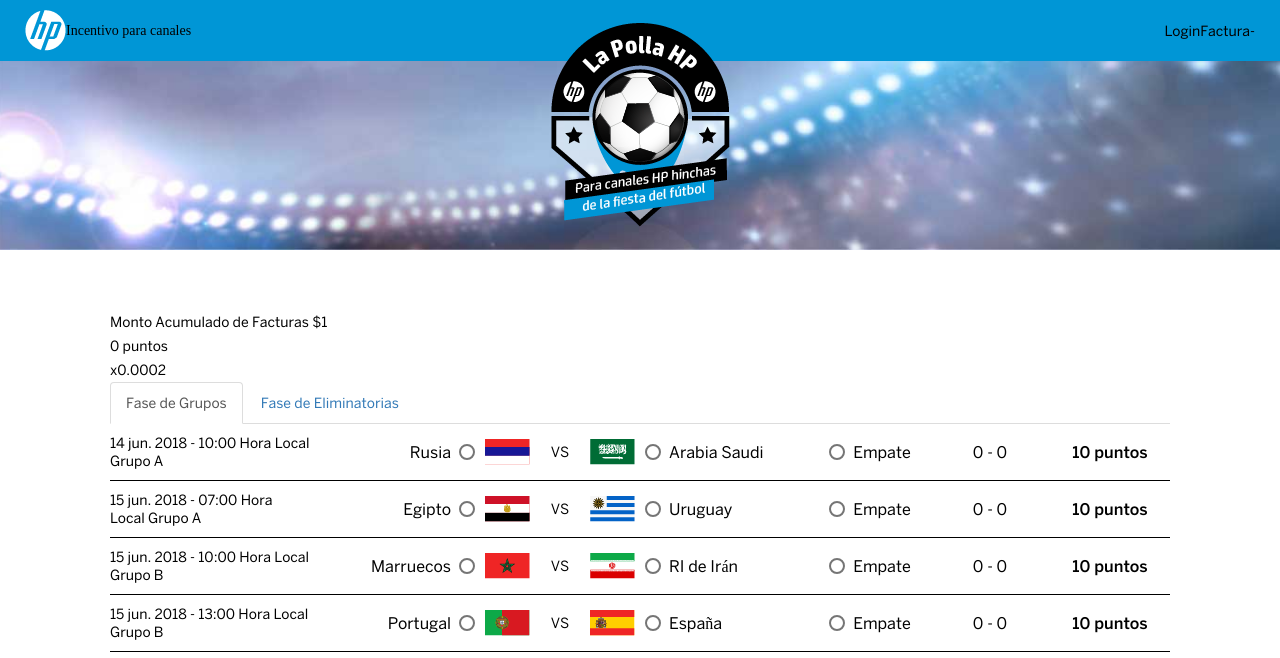
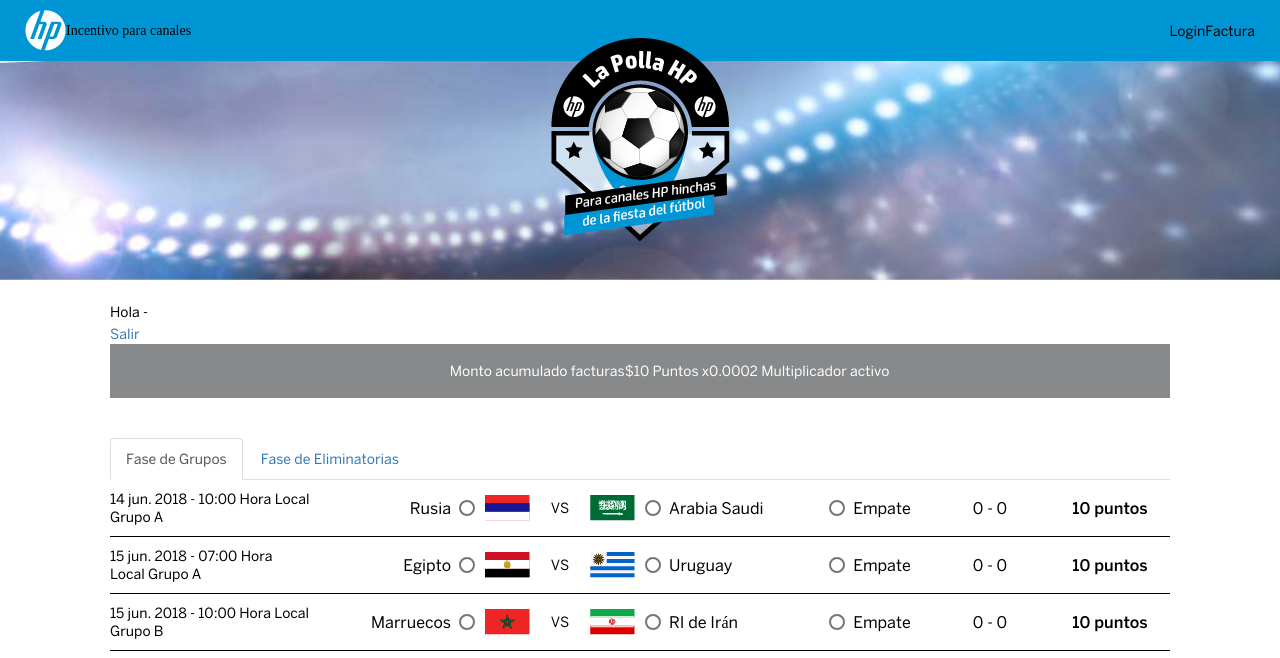
Before and after one commit to joseminaya15/LaPollaHP, a CodeIgniter app: page /LaPollaHP/ in a window 1280 px wide. Shown: the top 658 px of the page. Run offline with CodeIgniter, Linux system fonts and the light colour scheme; some libraries are stand-ins or nearby versions.

Commit message:
la polla cabecera

```diff
--- a/application/views/v_home.php
+++ b/application/views/v_home.php
@@ -35,25 +35,25 @@
                         <p>Login</p>
                         <p>Factura</p>
                     </div>
-                    <p><?php echo $nombre ?></p>
                 </div>
                 <div class="js-fondo">
                     <div class="js-logo"><img src="<?php echo RUTA_IMG?>logo/logo_polla.png"></div>
                 </div>
-                <div class="js-score">
-                    <div class="js-container">
+                <div class="js-container p-0">
+                    <div class="">
+                        <p>Hola <?php echo $nombre ?></p>
+                        <a href="">Salir</a>
+                    </div>
+                    <div class="js-score">
                         <div class="js-score__user">
-
+                            <p>Monto acumulado facturas<span>$<?php echo $cantidad ?></span></p>
                         </div>
                         <div class="js-score__monto">
-
+                            <p><span><?php echo $puntos ?></span> Puntos <span>x<?php echo $multi ?></span> Multiplicador activo</p>
                         </div>
                     </div>
                 </div>
                 <div class="js-container js-container--responsive">
-                    <p>Monto Acumulado de Facturas $<?php echo $cantidad ?></p>
-                    <p><?php echo $puntos ?> puntos</p>
-                    <p>x<?php echo $multi ?></p>
                     <ul class="nav nav-tabs" role="tablist">
                         <li role="presentation" class="active"><a href="#Fase1" aria-controls="Fase1" role="tab" data-toggle="tab">Fase de Grupos</a></li>
                         <li role="presentation"><a href="#Fase2" aria-controls="Fase2" role="tab" data-toggle="tab">Fase de Eliminatorias</a></li>
--- a/public/css/style.styl
+++ b/public/css/style.styl
@@ -148,7 +148,7 @@ p
 	left 0
 	bottom 0
 	top 0
-	height 250px
+	height 280px
 	.js-logo
 		flexCenter()
 		justify-content center
@@ -223,10 +223,18 @@ p
 		opacity .2
 		absolute()
 .js-score
+	background-color #87898B
+	padding 15px
+	color #FFFFFF
+	flexCenter()
 	.js-score__user
 		flexCenter()
+		width 100%
+		justify-content flex-end
 	.js-score__monto
 		flexCenter()
+		width 100%
+		justify-content flex-start
 .js-window
 	absolute()
 	flexCenter()
```
Also changed, not shown: public/css/style.css.
